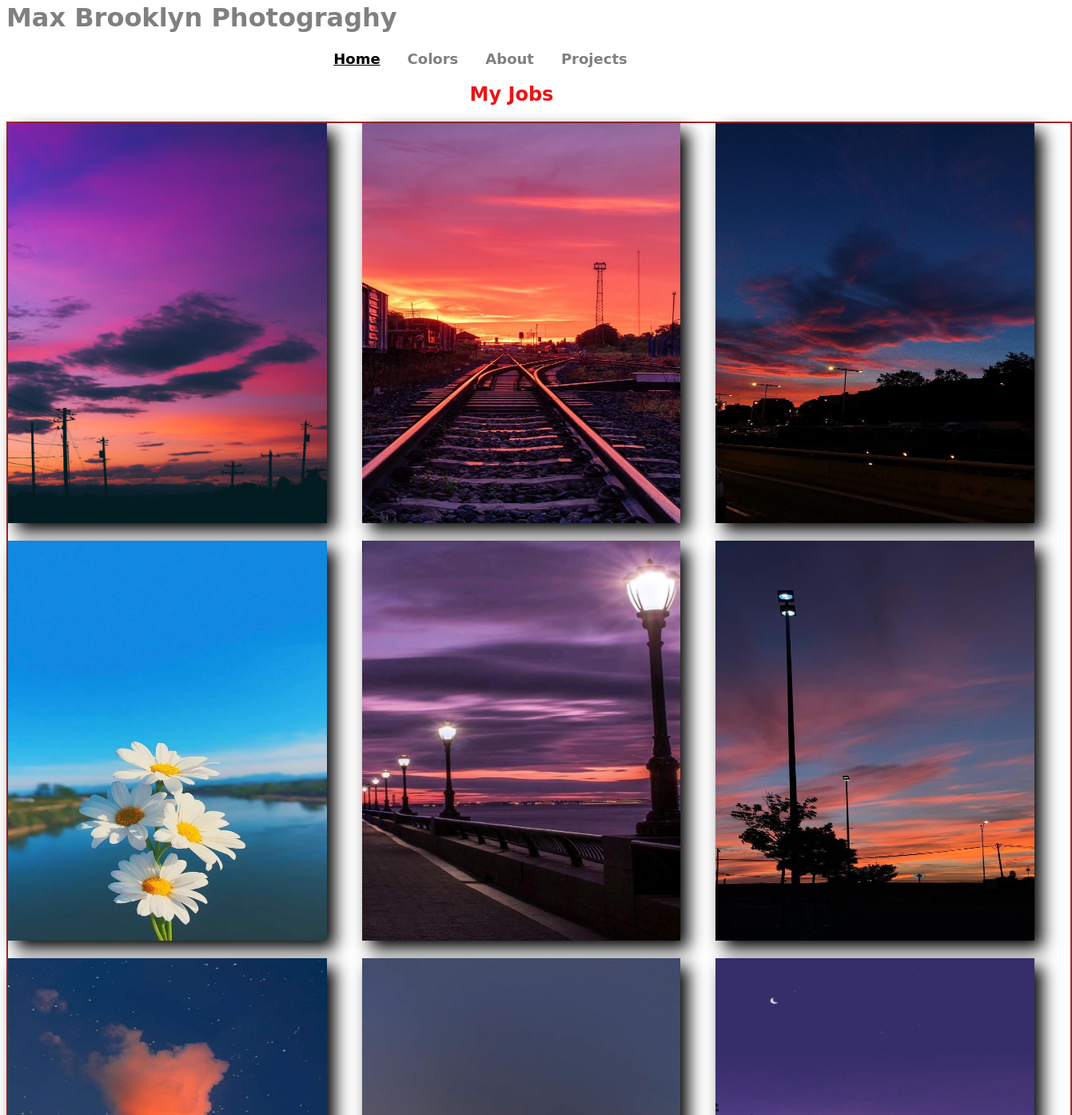
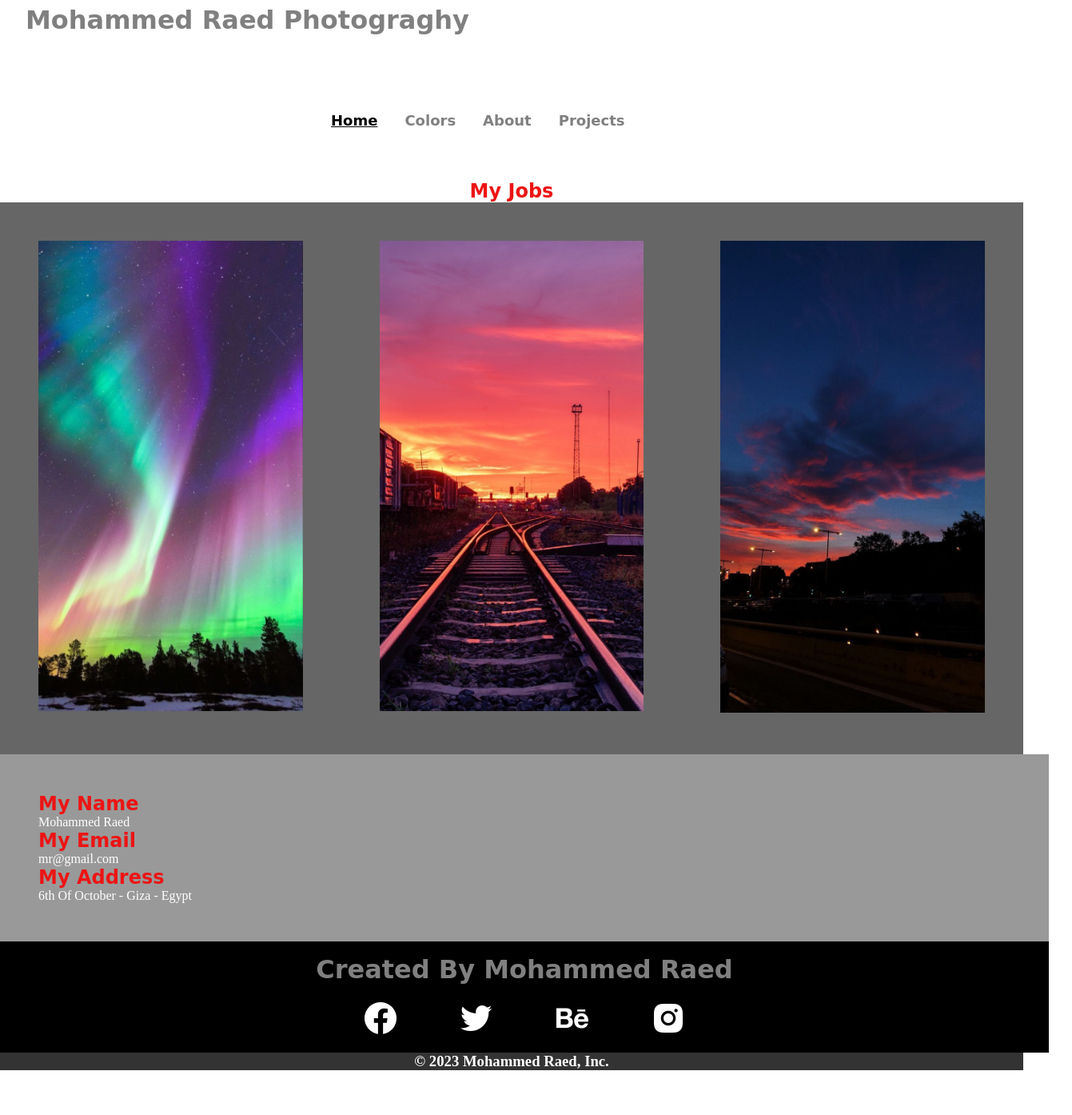
Before and after one commit to MohamedRaed1990/MAX-WEBSITE, a plain HTML site: page index.html in a window 1280 px wide. Shown: the part 26-1420 px from the top of the page at 80% size, 1341 px wide, since content can reach past the window. After the commit the page ends 1364 px from the top, so only its background shows below. Drawn offline with nearby package versions, Linux system fonts and the light colour scheme.

Commit message:
new changes

```diff
--- a/index.html
+++ b/index.html
@@ -5,6 +5,8 @@
             <link rel="icon" href="images/personal-photo.jpg" >
             <title>Max Brooklyn</title>
             <link rel="stylesheet" href="style.css">
+            <link href='https://unpkg.com/boxicons@2.1.4/css/boxicons.min.css' rel='stylesheet'>
+
             <script>
                 function change(){
                     // document.getElementById("jobs").style.color="blue";
@@ -16,7 +18,7 @@
         </head>
         <body>
             <header>
-                <h1>Max Brooklyn Photograghy</h1>
+                <h1 class="myname">Mohammed Raed Photograghy</h1>
 
                 <nav>
 
@@ -28,32 +30,44 @@
                 </nav>
             </header>
             <section>
-                <h2 id="jobs" onclick="change()">My Jobs</h2>
-                <main>
-                    <div class="parent">
-                    <img src="./images/pic1.jfif" alt="sunset" id="j" onclick="change()">
-                    <img src="./images/pic2.jfif" alt="sunset" class="child">
-                    <img src="./images/pic3.jfif" alt="sunset">
-                    <img src="./images/pic4.jfif" alt="sky">
-                    <img src="./images/pic5.jfif" alt="sunset">
-                    <img src="./images/pic6.jfif" alt="sunset">
-                    <img src="./images/pic7.jfif" alt="sunset">
-                    <img src="./images/pic8.jfif" alt="sunset">
-                    <img src="./images/pic9.jfif" alt="sunset">
-                    <img src="./images/pic10.jfif" alt="sunset">
-                    <img src="./images/pic11.jfif" alt="sunset">
-                    <img src="./images/pic12.jfif" alt="sunset">
-                    <img src="./images/pic13.jfif" alt="sunset">
-                    <img src="./images/pic14.jfif" alt="sunset">
-                    <img src="./images/pic15.jfif" alt="sunset">
-                    <img src="./images/pic16.jfif" alt="sunset">
-                    <img src="./images/pic17.jfif" alt="sunset">
-                    <img src="./images/pic18.jfif" alt="sunset">
+                <h2 id="jobs" >My Jobs</h2>
+                <div class="works-container">
+                    <div class="work">
+                        <img class="img-work" src="./images/pic12.jfif" />
                     </div>
-                </main>
+                    <div class="work">
+                        <img class="img-work" src="./images/pic2.jfif" />
+                    </div>
+                    <div class="work">
+                        <img class="img-work" src="./images/pic3.jfif" />
+                    </div>
+                </div>
+            </section>
+            <section class="contact">
+                <div class="info">
+                    <div class="group">
+                        <h2 class="head-contact">My Name</h2>
+                        <p>Mohammed Raed</p>
+                        <h2 class="head-contact">My Email</h2>
+                        <p>mr@gmail.com</p>
+                        <h2 class="head-contact">My Address</h2>
+                        <p>6th Of October - Giza - Egypt</p>
+                    </div>
+                </div>
+                <div class="map"></div>
             </section>
             <footer>
+                    <h1 class="heading-footer"> Created By <strong>Mohammed Raed</strong></h1>
+                    <div class="social-holder">
+                        <a class="link-so"><i class='bx bxl-facebook-circle'></i></a>
+                        <a class="link-so"><i class='bx bxl-twitter' ></i></a>
+                        <a class="link-so"><i class='bx bxl-behance'></i></a>
+                        <a class="link-so"><i class='bx bxl-instagram-alt' ></i></a>
+                    </div>
 
             </footer>
+            <div class="mini-footer">
+                <h3 class="copyright">© 2023 Mohammed Raed, Inc.</h3>
+            </div>
         </body>
     </html>
--- a/style.css
+++ b/style.css
@@ -1,13 +1,23 @@
+*{
+    padding: 0;
+    margin: 0;
+}
 h1 {
     font-family:cursive;
     color:#808080;
-    float: left;
 
 
+
+}
+.myname{
+    padding: 1em;
 }
 h2{
     font-family:cursive;
     color:#ec1414;
+    /* text-align: center; */
+}
+#jobs{
     text-align: center;
 }
 nav{
@@ -19,6 +29,7 @@ nav{
     display: block;
     margin: 0 auto;
     clear: both;
+    padding: 4em 0;
 
 
 }
@@ -31,25 +42,7 @@ a{
     font-size: large;
 
 }
-img{
-    width:30%;
-    height: 500px;
-    float: left;
-    /* margin: 22px; */
-    margin-right: 44px;
-    margin-bottom: 22px;
-    box-shadow: 10px 10px 20px #000000;
-    animation:mymove 5s infinite;
 
-
-
-
-    /* rotate: 5deg; */
-
-}
-@keyframes mymove {
-    100% {background-size: 125% 125%;}
-  }
 .active{
     text-decoration:underline ;
     color: #000000;
@@ -61,13 +54,7 @@ img{
 
 
 }
-.parent{
 
-    width:1329px;
-    height: 2000px;
-    border: 2px solid brown;
-    background-size: cover;
-}
 
 .hello{
     font-weight: 600;
@@ -126,3 +113,128 @@ img{
 /* https://themewagon.com/themes/meetme-free-bootstrap-4-personal-portfolio-website-template/
 /* https://www.w3schools.com/cssref/tryit.asp?filename=trycss_anim_background-size
 https://css-tricks.com/zooming-background-images/ */
+.works-container{
+    width: 100%;
+    height: fit-content;
+
+    padding: 3em 0;
+    background-color: #666;
+    display: flex;
+    position: relative;
+}
+.work{
+    display: block;
+    width: 33%;
+    height: fit-content;
+    padding: 0 3em;
+
+}
+
+.img-work{
+    width: 100%;
+
+}
+footer{
+    width: 100%;
+    height: fit-content;
+    background-color: #000000;
+    color: white;
+    padding: 1em !important;
+    padding-bottom: 0 !important;
+
+    display: block;
+}
+
+.heading-footer{
+    text-align: center !important;
+    font-weight: 800;
+}
+
+.social-holder{
+    display: flex;
+    width: 100%;
+    justify-content: center;
+    align-items: center;
+}
+
+.social-holder a {
+    text-decoration: none;
+    padding: 1em 2em;
+}
+
+.social-holder a i {
+    color: white;
+    transition: 0.5s;
+    font-size: 6vh;
+}
+
+.mini-footer{
+    width: 100%;
+    background-color: #333;
+
+}
+
+.copyright{
+    text-align: center;
+    color: white;
+}
+
+.contact{
+    width:100%;
+    background-color: #999;
+
+    padding: 1em;
+}
+
+.group{
+    padding: 2em;
+}
+
+.group p {
+    color: white;
+}
+.head-contact{
+    transition: 0.5s;
+}
+.head-contact:hover{
+    text-shadow:0 3px 10px #ec4040;
+}
+
+@media only screen and (max-width: 576px) {
+   body{
+    height: 100vh !important;
+   }
+   .img-work{
+    width: 40% !important;
+
+}
+.works-container{
+    display: block;
+    width: 100%;
+}
+.work{
+   width: 100%;
+    display: flex;
+    justify-content: center;
+    align-items: center;
+    padding: 1em 0;
+}
+ }
+
+/* // Medium devices (tablets, 768px and up) */
+@media only screen and (max-width: 768px) {
+    .img-work{
+        width: 115%;
+    }
+
+ }
+
+/* // Large devices (desktops, 992px and up) */
+@media only screen and (max-width: 992px) {
+    img{
+        width: 44%;
+    }
+ }
+
+/* // Extra large devices (large desktops, 1200px and up) */
+@media only screen and (max-width: 1200px) { }
```
